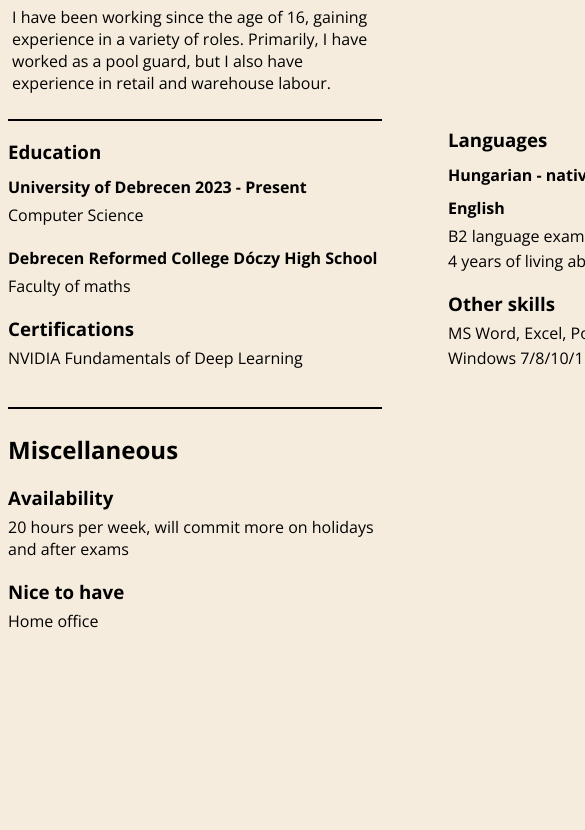
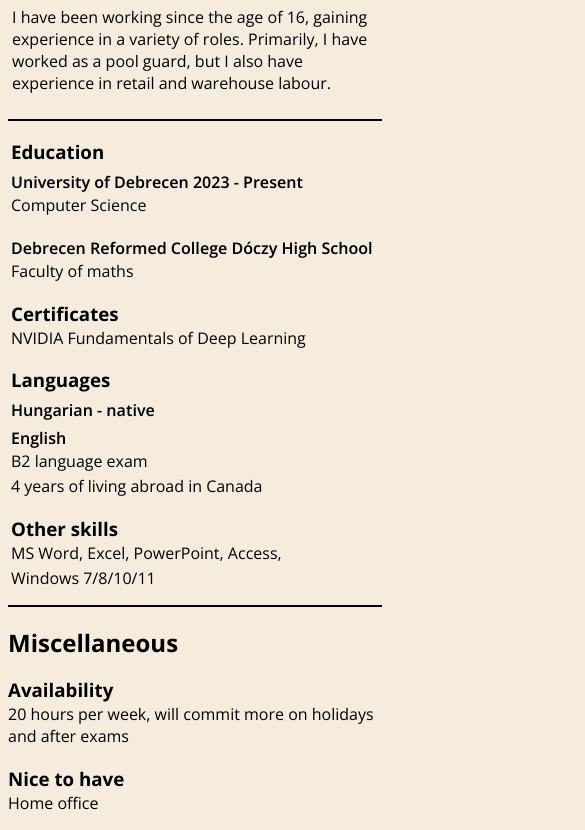
Before and after one commit to leviipope/cv-website, a plain HTML site: page eng_page.html in a window 390 px wide. Shown: the part 815-1645 px from the top of the page, 585 px wide, since content can reach past the window. Before the commit the page ends 1463 px from the top, so only its background shows below. Drawn offline with nearby package versions, Linux system fonts and the light colour scheme.

Commit message:
mobile page

```diff
--- a/eng_page.html
+++ b/eng_page.html
@@ -102,8 +102,10 @@
         <p>Computer Science</p>
         <h4>Debrecen Reformed College Dóczy High School</h4>
         <p>Faculty of maths</p>
-        <h3>Certifications</h3>
+        <h3>Certificates</h3>
         <p>NVIDIA Fundamentals of Deep Learning</p>
+    </div>
+
     <div id="box2">
         <h3>Languages</h3>
         <h4>Hungarian - native</h4>
@@ -114,9 +116,11 @@
         <p style="margin-bottom: -13px;">MS Word, Excel, PowerPoint, Access, </p>
         <p>Windows 7/8/10/11</p>
     </div>
-    </div>
 
-    <hr>
+    <!-- Clear the floats before the next section -->
+    <div class="clearfix"></div>
+
+    <hr id="afterboxes">
 
     <div>
         <p class="cim">Miscellaneous</p>
--- a/style.css
+++ b/style.css
@@ -86,26 +86,42 @@ a:hover{
     margin-bottom: -5px;
 }
 
-#box1{
+#box1 {
     width: 380px;
-    height: 260px;
+    height: auto;
+    float: left;
 }
 
-#box2{
+#box2 {
     width: 420px;
-    height: 270px;
+    height: auto;
+    margin-left: 20px;
+    float: left;
+}
 
+.clearfix {
+    clear: both;
+}
 
-    position: relative;
-    left: 440px;
-    bottom: 260px;
+@media only screen and (max-width: 768px) {
+    #box1, #box2 {
+        width: 100%;
+        float: none;
+        height: auto;
+        margin-left: 3px;
+    }
+}
+
+#afterboxes{
+    margin-bottom: -5px;
 }
 
 h3{
-    margin-bottom: -10px;
+    margin-bottom: -15px;
 }
 h4{
-    margin-bottom: -10px;
+    margin-bottom: -15px;
+    font-weight: 620;
 }
 
 #email:hover{
```
Also changed, not shown: index.html (+6 -2 lines). Lines whose indentation alone changed are shown as unchanged.
